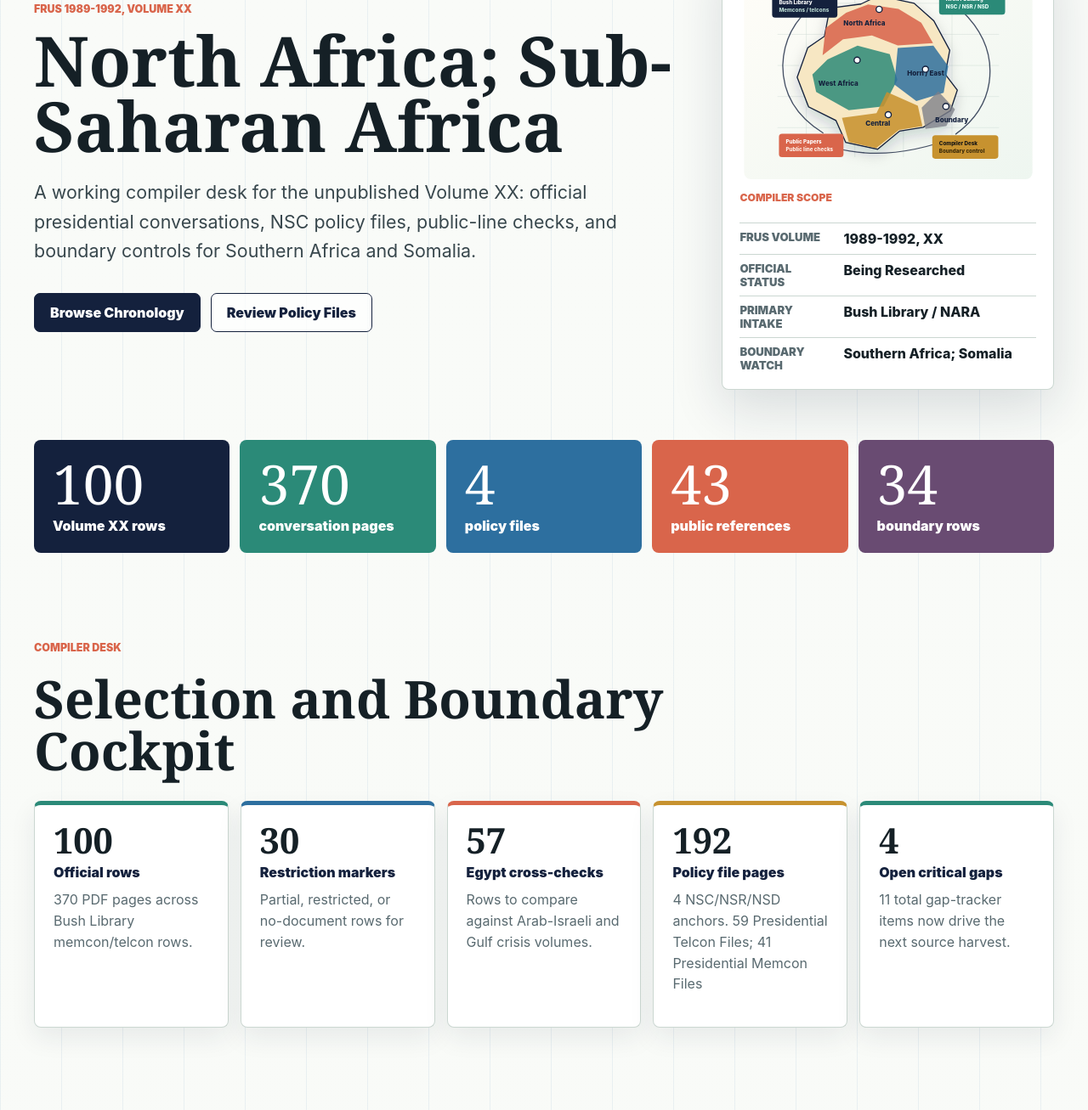
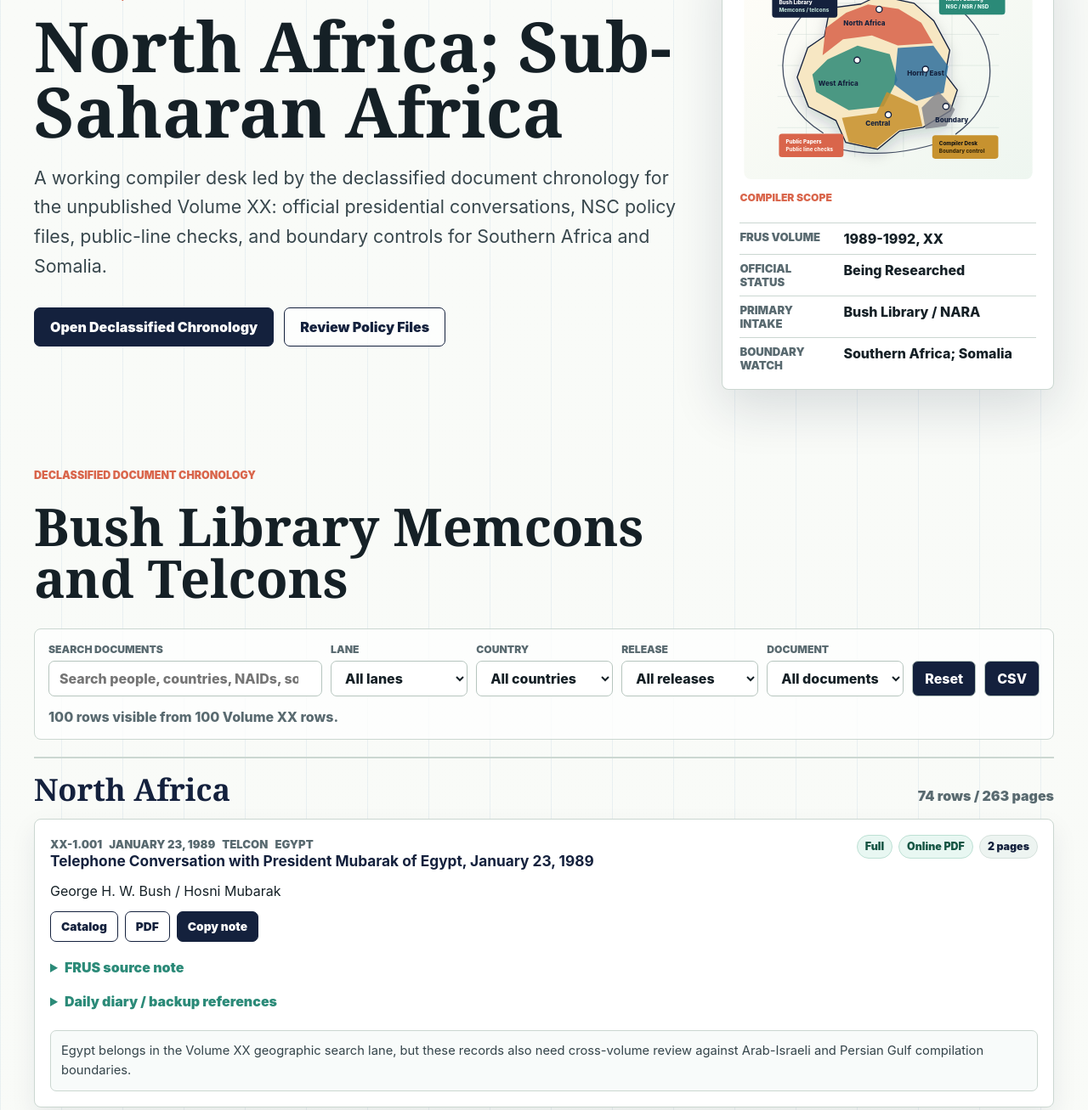
Before and after one commit to therealjameswilson/NorthAfrica-89-92, a website: page index.html in a window 1280 px wide. Shown: the part 267-1574 px from the top of the page at 85% size. Drawn offline with Linux system fonts and the light colour scheme.

Commit message:
Prioritize declassified chronology

```diff
--- a/index.html
+++ b/index.html
@@ -17,13 +17,13 @@
         <span>North Africa Desk</span>
       </a>
       <nav aria-label="Primary navigation">
+        <a href="#records">Declassified Chronology</a>
         <a href="#workbench">Desk</a>
         <a href="#gap-tracker">Gaps</a>
         <a href="#source-pools">Source Pools</a>
         <a href="#source-copy-ledger">Source Ledger</a>
         <a href="persons.html">Persons</a>
         <a href="#chapters">Lanes</a>
-        <a href="#records">Chronology</a>
         <a href="#policy-files">Policy Files</a>
         <a href="#public-references">Public Papers</a>
         <a href="#boundary">Boundaries</a>
@@ -37,12 +37,13 @@
           <p class="kicker">FRUS 1989-1992, Volume XX</p>
           <h1 id="hero-title">North Africa; Sub-Saharan Africa</h1>
           <p class="lede">
-            A working compiler desk for the unpublished Volume XX: official
-            presidential conversations, NSC policy files, public-line checks,
-            and boundary controls for Southern Africa and Somalia.
+            A working compiler desk led by the declassified document chronology
+            for the unpublished Volume XX: official presidential conversations,
+            NSC policy files, public-line checks, and boundary controls for
+            Southern Africa and Somalia.
           </p>
           <div class="hero-actions" aria-label="Primary actions">
-            <a class="button primary" href="#records">Browse Chronology</a>
+            <a class="button primary" href="#records">Open Declassified Chronology</a>
             <a class="button secondary" href="#policy-files">Review Policy Files</a>
           </div>
         </div>
@@ -72,6 +73,41 @@
             </div>
           </dl>
         </aside>
+      </section>
+
+      <section class="section records-section" id="records" aria-labelledby="records-title">
+        <div class="section-heading">
+          <p class="kicker">Declassified Document Chronology</p>
+          <h2 id="records-title">Bush Library Memcons and Telcons</h2>
+        </div>
+        <div class="tools" aria-label="Search and filter records">
+          <label class="search-field">
+            <span>Search documents</span>
+            <input id="record-search" type="search" placeholder="Search people, countries, NAIDs, source notes" />
+          </label>
+          <label>
+            <span>Lane</span>
+            <select id="chapter-filter"></select>
+          </label>
+          <label>
+            <span>Country</span>
+            <select id="country-filter"></select>
+          </label>
+          <label>
+            <span>Release</span>
+            <select id="release-filter"></select>
+          </label>
+          <label>
+            <span>Document</span>
+            <select id="availability-filter"></select>
+          </label>
+          <button id="clear-record-filters" type="button">Reset</button>
+          <button id="export-records" type="button">CSV</button>
+          <p id="records-summary" class="summary">Loading record index...</p>
+        </div>
+        <div id="records-root" class="records-root" aria-live="polite">
+          <p class="loading">Loading conversation records...</p>
+        </div>
       </section>
 
       <section class="stats" aria-label="Volume summary">
@@ -182,41 +218,6 @@
           <h2 id="chapters-title">Geographic Working Structure</h2>
         </div>
         <div id="chapter-grid" class="chapter-grid" aria-live="polite"></div>
-      </section>
-
-      <section class="section records-section" id="records" aria-labelledby="records-title">
-        <div class="section-heading">
-          <p class="kicker">Official Chronology</p>
-          <h2 id="records-title">Bush Library Memcons and Telcons</h2>
-        </div>
-        <div class="tools" aria-label="Search and filter records">
-          <label class="search-field">
-            <span>Search records</span>
-            <input id="record-search" type="search" placeholder="Search people, countries, NAIDs, source notes" />
-          </label>
-          <label>
-            <span>Lane</span>
-            <select id="chapter-filter"></select>
-          </label>
-          <label>
-            <span>Country</span>
-            <select id="country-filter"></select>
-          </label>
-          <label>
-            <span>Release</span>
-            <select id="release-filter"></select>
-          </label>
-          <label>
-            <span>Document</span>
-            <select id="availability-filter"></select>
-          </label>
-          <button id="clear-record-filters" type="button">Reset</button>
-          <button id="export-records" type="button">CSV</button>
-          <p id="records-summary" class="summary">Loading record index...</p>
-        </div>
-        <div id="records-root" class="records-root" aria-live="polite">
-          <p class="loading">Loading conversation records...</p>
-        </div>
       </section>
 
       <section class="section policy-section" id="policy-files" aria-labelledby="policy-title">
```
